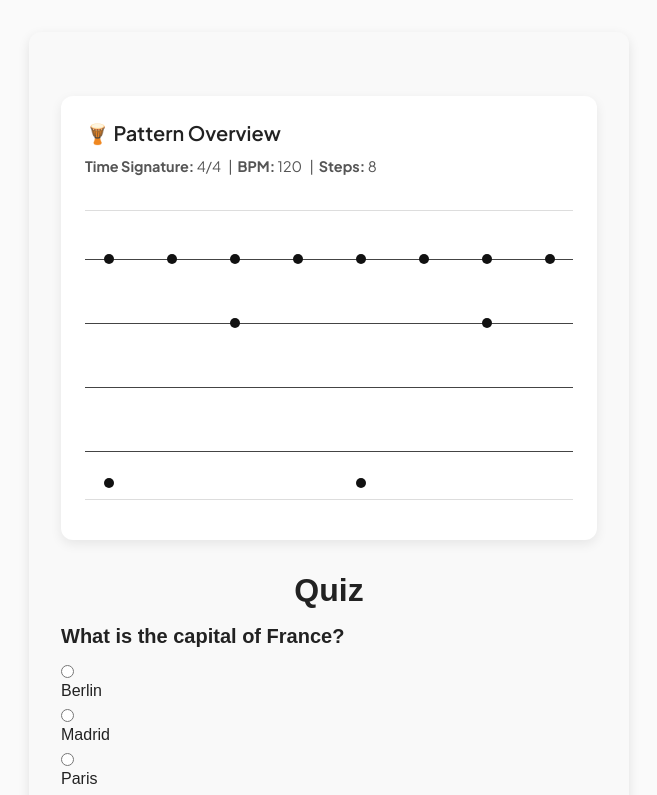
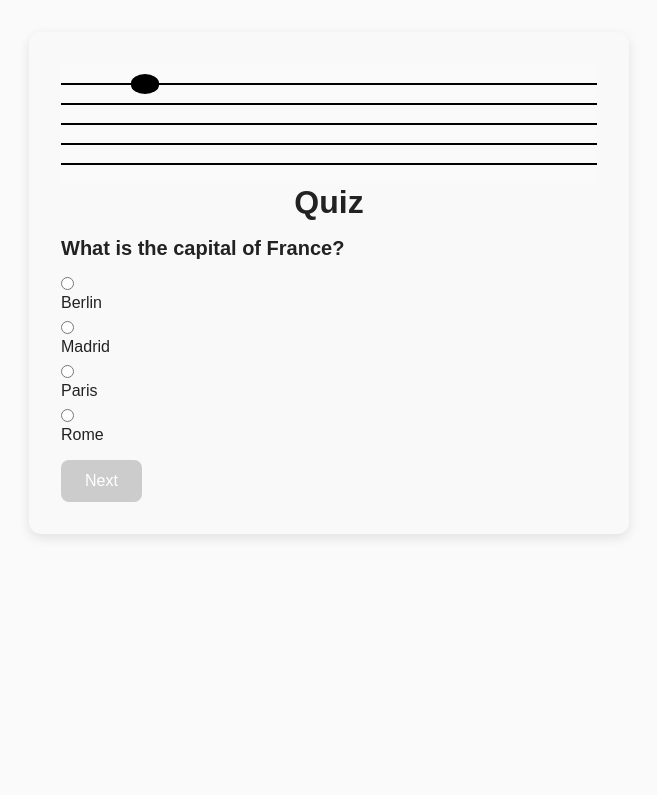
Before and after one commit to w-gluza/ghostnote, a Next.js app: page /quiz in a window 1280 px wide. Shown: the top 795 px of the page, without its empty margins (311-968 px from the left). Built offline with nearby package versions, Linux system fonts and the light colour scheme.

Commit message:
feat(staff): create 5 line music staff with css grid

```diff
--- a/app/common/MusicStaff/MusicStaff.module.css
+++ b/app/common/MusicStaff/MusicStaff.module.css
@@ -1,10 +1,11 @@
 .staff {
   display: grid;
   /* 5 lines × 2 rows + 2 extra for notes above/below */
-  grid-template-rows: repeat(12, 1fr);
-  height: 120px;
+  grid-template-rows: repeat(12, var(--row-height));
+  grid-template-columns: repeat(16, 1fr);
+  height: calc(var(--row-height) * 12);
   width: 100%;
-  background-color: white;
+  background-color: var(--color-white);
   position: relative;
 }
 
--- a/app/common/MusicStaff/MusicStaff.tsx
+++ b/app/common/MusicStaff/MusicStaff.tsx
@@ -1,5 +1,6 @@
 import React from "react";
 import styles from "./MusicStaff.module.css";
+import Note from "../Note/Note";
 
 const MusicStaff = () => (
   <div className={styles.staff}>
@@ -8,6 +9,7 @@ const MusicStaff = () => (
     <div className={styles.line} />
     <div className={styles.line} />
     <div className={styles.line} />
+    <Note row={2} column={3} />
   </div>
 );
 
--- /dev/null
+++ b/app/common/Note/Note.module.css
@@ -0,0 +1,8 @@
+.note {
+  width: var(--note-width);
+  height: var(--note-height);
+  background-color: black;
+  border-radius: 50% / 45%;
+  align-self: center;
+  justify-self: center;
+}
--- /dev/null
+++ b/app/common/Note/Note.tsx
@@ -0,0 +1,19 @@
+import React from "react";
+import styles from "./Note.module.css";
+
+interface NoteProps {
+  row: number; // grid row to start at (1-based)
+  column?: number | string; // optional: grid column (default = center)
+}
+
+const Note: React.FC<NoteProps> = ({ row, column = 1 }) => (
+  <div
+    className={styles.note}
+    style={{
+      gridRow: `${row} / span 2`,
+      gridColumn: column,
+    }}
+  />
+);
+
+export default Note;
--- a/app/components/quiz/Quiz.tsx
+++ b/app/components/quiz/Quiz.tsx
@@ -1,9 +1,11 @@
+/* eslint-disable @typescript-eslint/no-unused-vars */
 "use client";
 /* eslint-disable jsx-a11y/control-has-associated-label */
 import { useState } from "react";
 import styles from "./Quiz.module.css";
 import PatternCard from "@/app/common/PatternCard/PatternCard";
 import type { MidiNoteValue, VelocityValue } from "@/app/utils/midiMap";
+import MusicStaff from "@/app/common/MusicStaff/MusicStaff";
 
 interface Question {
   question: string;
@@ -77,7 +79,8 @@ const Quiz = () => {
 
   return (
     <div className={styles.container}>
-      <PatternCard bpm={120} timeSignature={"4/4"} pattern={pattern} />
+      <MusicStaff></MusicStaff>
+      {/* <PatternCard bpm={120} timeSignature={"4/4"} pattern={pattern} /> */}
       <h1 className={styles.h1}>Quiz</h1>
 
       {isFinished ? (
--- a/app/globals.css
+++ /dev/null
@@ -1,42 +0,0 @@
-:root {
-  --background: #ffffff;
-  --foreground: #171717;
-}
-
-@media (prefers-color-scheme: dark) {
-  :root {
-    --background: #0a0a0a;
-    --foreground: #ededed;
-  }
-}
-
-html,
-body {
-  max-width: 100vw;
-  overflow-x: hidden;
-}
-
-body {
-  color: var(--foreground);
-  background: var(--background);
-  font-family: Arial, Helvetica, sans-serif;
-  -webkit-font-smoothing: antialiased;
-  -moz-osx-font-smoothing: grayscale;
-}
-
-* {
-  box-sizing: border-box;
-  padding: 0;
-  margin: 0;
-}
-
-a {
-  color: inherit;
-  text-decoration: none;
-}
-
-@media (prefers-color-scheme: dark) {
-  html {
-    color-scheme: dark;
-  }
-}
--- a/app/styles/globals.css
+++ b/app/styles/globals.css
@@ -15,6 +15,10 @@
   --color-gray-700: #444444;
   --color-gray-600: #666666;
   --color-gray-300: #dddddd;
+
+  --row-height: 10px;
+  --note-height: calc(var(--row-height) * 2);
+  --note-width: calc(var(--note-height) * 1.4);
 }
 
 body {
```
